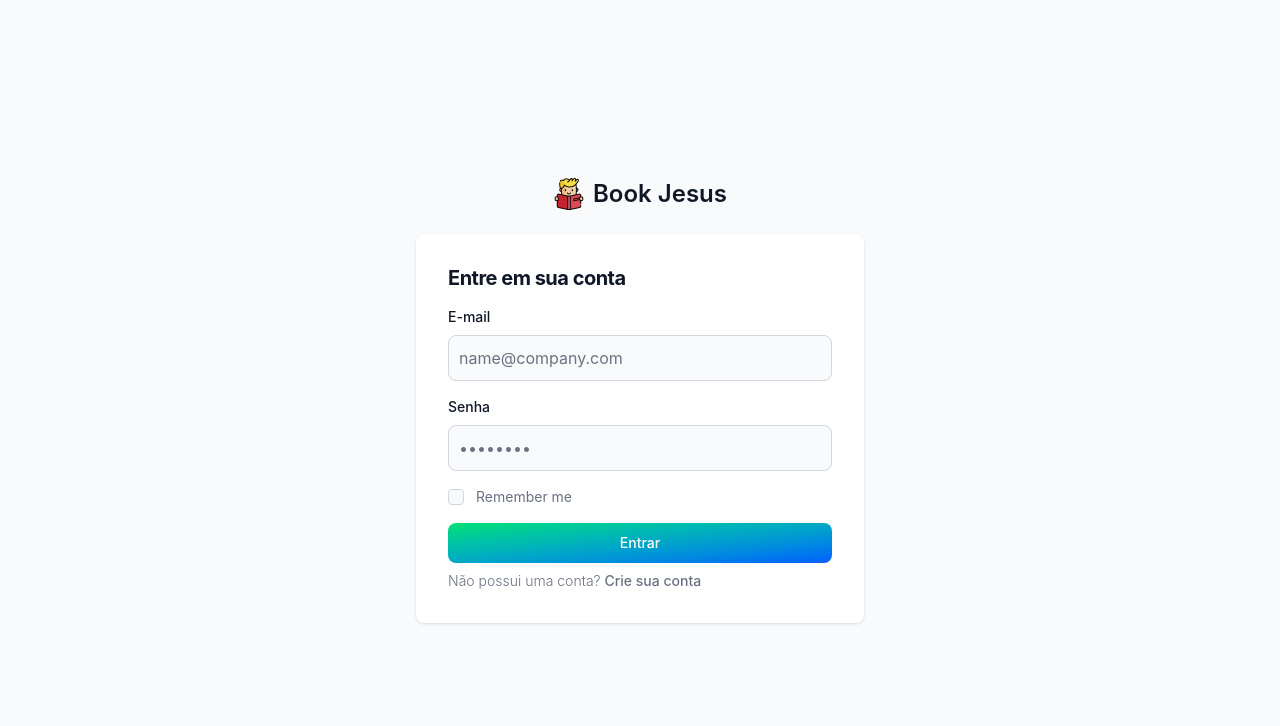
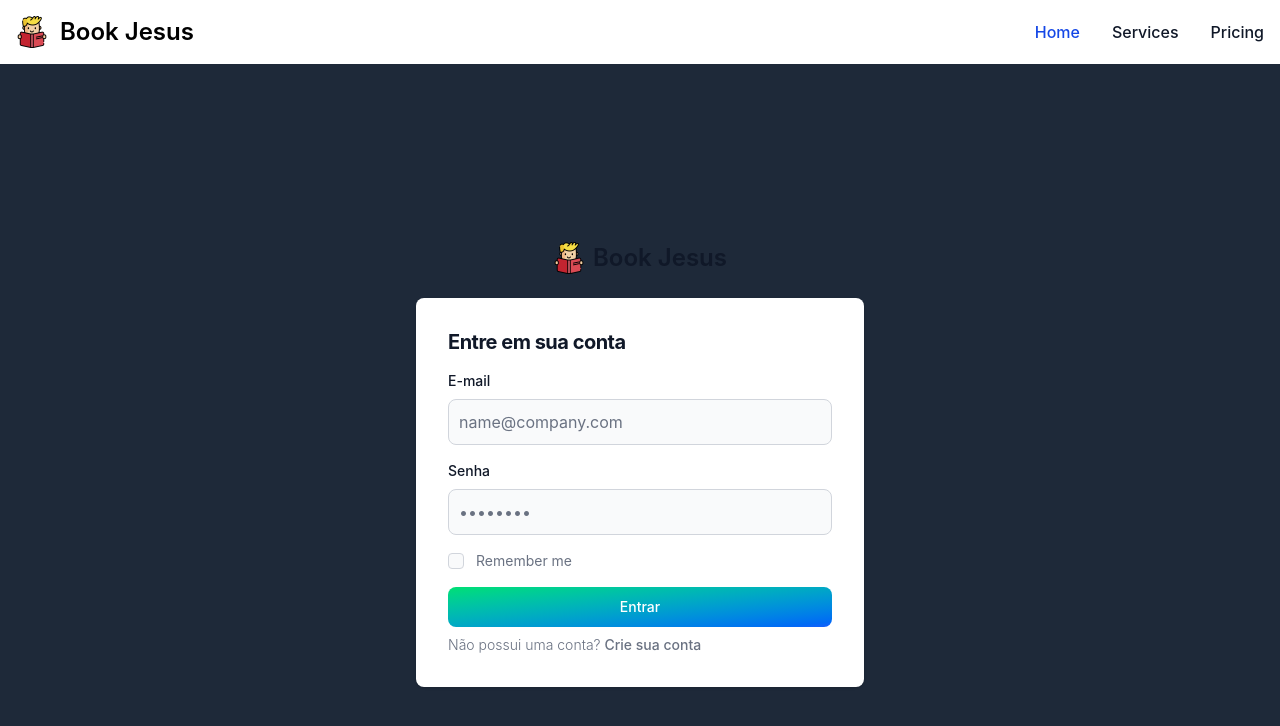
Before and after one commit to TempJunior/book-jesus-aplicattion, a Vue app: page /login in a window 1280 px wide. Shown: the top 726 px of the page. Built offline with nearby package versions, Linux system fonts and the light colour scheme.

Commit message:
Adicionando novas rotas e plugins de persistencia do Pinia

```diff
--- a/index.html
+++ b/index.html
@@ -6,7 +6,7 @@
     <meta name="viewport" content="width=device-width, initial-scale=1.0">
     <title>Vite App</title>
   </head>
-  <body class="bg-radial-[at_25%_25%] from-white to-zinc-900 to-75%">
+  <body class="bg-linear-to-r from-white to-zinc-900 to-75%">
     <div id="app"></div>
     <script type="module" src="/src/main.ts"></script>
   </body>
--- a/package.json
+++ b/package.json
@@ -17,6 +17,7 @@
     "axios": "^1.10.0",
     "flowbite": "^3.1.2",
     "pinia": "^3.0.1",
+    "pinia-plugin-persistedstate": "^4.3.0",
     "tailwindcss": "^4.1.10",
     "vue": "^3.5.13",
     "vue-router": "^4.5.0"
--- a/src/main.ts
+++ b/src/main.ts
@@ -3,6 +3,7 @@ import 'flowbite';
 
 import { createApp } from 'vue'
 import { createPinia } from 'pinia'
+import piniaPluginPersistedstate from 'pinia-plugin-persistedstate'
 
 import App from './App.vue'
 import router from './router'
@@ -11,5 +12,6 @@ const app = createApp(App)
 
 app.use(createPinia())
 app.use(router)
+app.use(createPinia().use(piniaPluginPersistedstate))
 
 app.mount('#app')
--- a/src/router/index.ts
+++ b/src/router/index.ts
@@ -24,6 +24,14 @@ const router = createRouter({
       // which is lazy-loaded when the route is visited.
       component: () => import('../views/LivrosView.vue'),
     },
+    {
+      path: '/register',
+      name: 'register',
+      // route level code-splitting
+      // this generates a separate chunk (About.[hash].js) for this route
+      // which is lazy-loaded when the route is visited.
+      component: () => import('../views/RegisterAccount.vue'),
+    },
   ],
 })
 
--- a/src/views/LoginView.vue
+++ b/src/views/LoginView.vue
@@ -1,5 +1,6 @@
 <template>
-  <section class="bg-gray-50 dark:bg-gray-900">
+  <NavForHomePageAndLogin/>
+  <section class="bg-gray-800">
     <div class="flex flex-col items-center justify-center px-6 py-8 mx-auto md:h-screen lg:py-0">
       <a
         href="#"
@@ -9,7 +10,7 @@
         Book Jesus
       </a>
       <div
-        class="w-full bg-white rounded-lg shadow dark:border md:mt-0 sm:max-w-md xl:p-0 dark:bg-gray-800 dark:border-gray-700"
+        class="w-full bg-white rounded-lg shadow dark:border md:mt-0 sm:max-w-md xl:p-0 dark:bg-gray-900 dark:border-gray-700"
       >
         <div class="p-6 space-y-4 md:space-y-6 sm:p-8">
           <h1
@@ -27,4 +28,7 @@
 <style scoped></style>
 <script setup lang="ts">
 import FormsComponent from '@/components/FormsComponent.vue'
+import NavForHomePageAndLogin from '@/components/NavForHomePageAndLogin.vue'
+
+
 </script>
```
Also changed, not shown: 1 other file (tests, documents, lock files or other folders).
